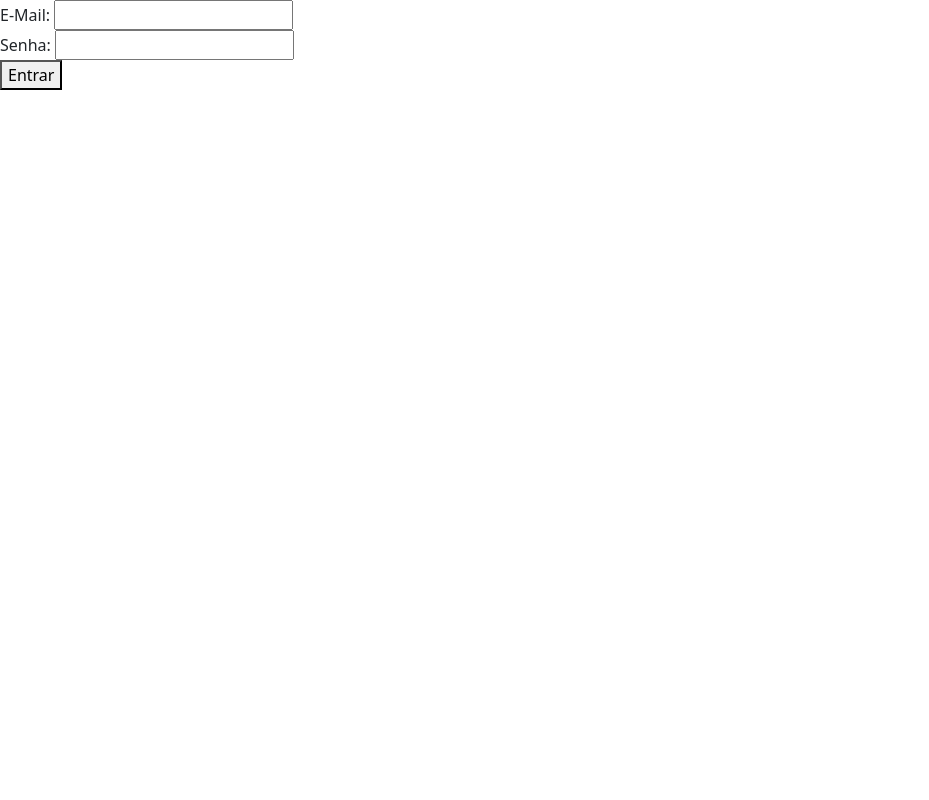
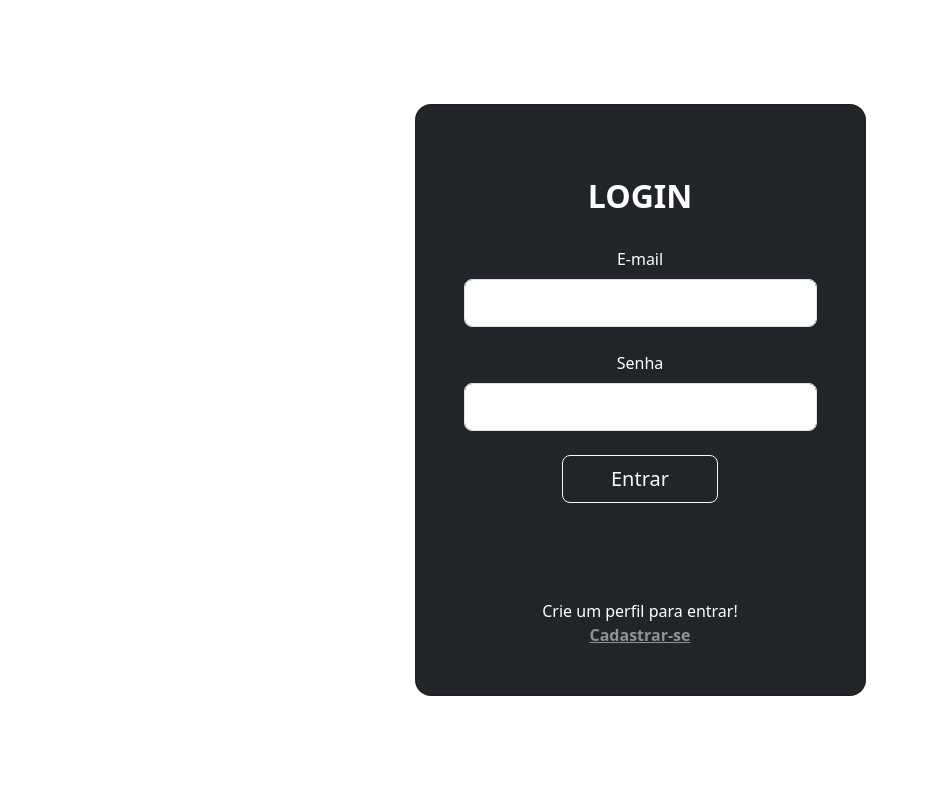
Before and after one commit to RFAlves2022/App-PHP, a PHP site: page /login.php in a window 1280 px wide. Shown: the whole page, without its empty margins (0-929 px from the left). Run offline with PHP 8.4, Linux system fonts and the light colour scheme.

Commit message:
Update login.php

```diff
--- a/aplicacao/login.php
+++ b/aplicacao/login.php
@@ -1,13 +1,44 @@
-<?php include_once "header.php"?>
+<?php include_once "header.php" ?>
 
 <main>
-    <form method="post" action="validar-login.php">
-        <label for="nome">E-Mail:</label>
-        <input type="email" name="email" id="email" required>
-        <br>
-        <label for="senha">Senha:</label>
-        <input type="text" name="senha" id="senha" required>
-        <br>
-        <button type="submit">Entrar</button>
-    </form>
+    <section class="vh-100 gradient-custom">
+        <div class="container py-5 h-100">
+            <div class="row d-flex justify-content-center align-items-center h-100">
+                <div class="col-12 col-md-8 col-lg-6 col-xl-5">
+                    <div class="card bg-dark text-white" style="border-radius: 1rem;">
+                        <div class="card-body p-5 text-center">
+
+                            <div class="mb-md-5 mt-md-4 pb-5">
+                                <form method="post" action="validar-login.php">
+                                    <h2 class="fw-bold mb-2 text-uppercase">Login</h2>
+                                    <br>
+
+                                    <div class="form-outline form-white mb-4">
+                                        <label class="form-label" for="typeEmailX">E-mail</label>
+                                        <input type="email" name="email" id="typeEmailX" class="form-control form-control-lg" />
+                                    </div>
+
+                                    <div class="form-outline form-white mb-4">
+                                        <label class="form-label" for="typePasswordX">Senha</label>
+                                        <input type="password" name="senha" id="typePasswordX"
+                                            class="form-control form-control-lg" />
+                                    </div>
+
+                                    <button class="btn btn-outline-light btn-lg px-5" type="submit">Entrar</button>
+
+                                </form>
+                            </div>
+
+                            <div>
+                                <p class="mb-0">Crie um perfil para entrar!<br><a href="#!"
+                                        class="text-white-50 fw-bold">Cadastrar-se</a>
+                                </p>
+                            </div>
+
+                        </div>
+                    </div>
+                </div>
+            </div>
+        </div>
+    </section>
 </main>
```
